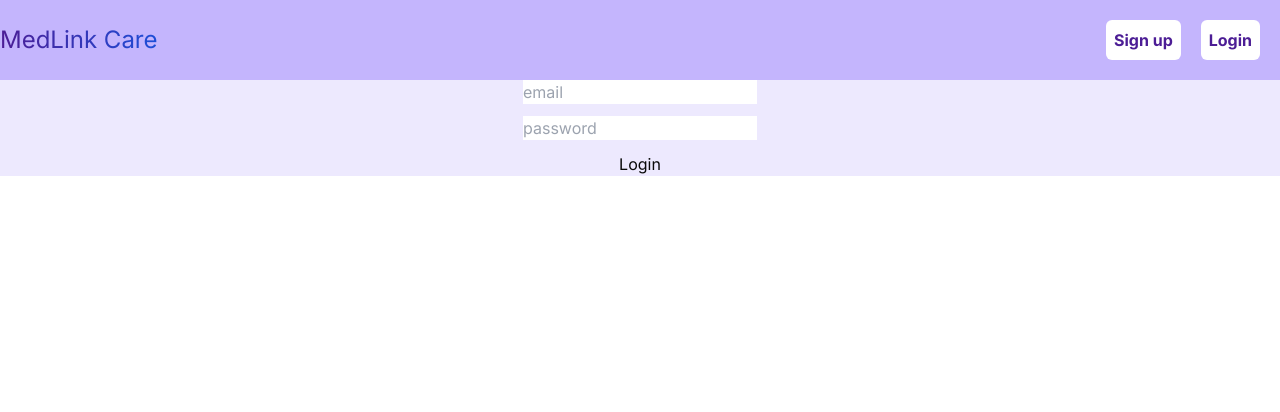
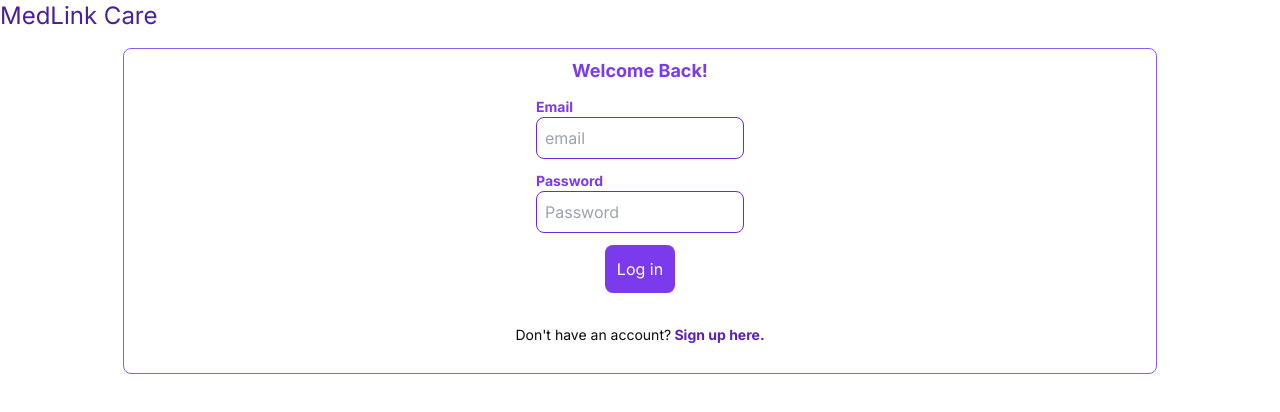
Before and after one commit to Solid0us/MedLinkCare, a Next.js app: page /auth/signin in a window 1280 px wide. Shown: the top 412 px of the page. Built offline with nearby package versions, Linux system fonts and the light colour scheme; no server answers.

Commit message:
Added Styling to Log In Page

```diff
--- a/src/app/(auth)/auth/_components/AuthFormInput.tsx
+++ b/src/app/(auth)/auth/_components/AuthFormInput.tsx
@@ -1,4 +1,4 @@
-import { HTMLInputTypeAttribute, MutableRefObject } from "react";
+import { ChangeEvent, HTMLInputTypeAttribute, MutableRefObject } from "react";
 
 interface AuthFormInput {
   placeholder?: string;
@@ -6,6 +6,7 @@ interface AuthFormInput {
   type?: HTMLInputTypeAttribute;
   name: string;
   errorMessage?: string;
+  onChange?: (e: ChangeEvent<HTMLInputElement>) => void;
 }
 
 const AuthFormInput = ({
@@ -14,12 +15,14 @@ const AuthFormInput = ({
   label,
   name,
   errorMessage,
+  onChange,
 }: AuthFormInput) => {
   return (
     <>
       <div className="flex flex-col">
         <label className="text-sm font-bold text-violet-600">{label}</label>
         <input
+          onChange={onChange}
           name={name}
           className="p-2 border border-violet-700 rounded-lg max-w-52"
           placeholder={placeholder}
--- a/src/app/(auth)/auth/_components/AuthFormTemplate.tsx
+++ b/src/app/(auth)/auth/_components/AuthFormTemplate.tsx
@@ -4,7 +4,11 @@ interface AuthFormTemplateProps {
 
 const AuthFormTemplate = ({ children }: AuthFormTemplateProps) => {
   return (
-    <div className="flex flex-col w-4/6 mr-auto ml-auto p-4">{children}</div>
+    <div className="flex flex-col w-5/6 mr-auto ml-auto p-4">
+      <div className="flex flex-row justify-center border border-violet-500 rounded-lg gap-3 p-2">
+        {children}
+      </div>
+    </div>
   );
 };
 
--- a/src/app/(auth)/auth/_components/SubmitButton.tsx
+++ b/src/app/(auth)/auth/_components/SubmitButton.tsx
@@ -5,17 +5,20 @@ import { useFormStatus } from "react-dom";
 interface SubmitButtonProps {
   loadingMessage?: string;
   text?: string;
+  onClick?: () => void;
 }
 
 const SubmitButton = ({
   text = "Submit",
   loadingMessage = "Submitting",
+  onClick,
 }: SubmitButtonProps) => {
   const { pending } = useFormStatus();
   const [submittingMessage, setSubmittingMessage] = useState(loadingMessage);
 
   return (
     <button
+      onClick={onClick}
       className={`p-3 rounded-lg bg-violet-600 text-white ${
         pending && "opacity-30 pointer-events-none"
       }`}
--- a/src/app/(auth)/auth/signin/page.tsx
+++ b/src/app/(auth)/auth/signin/page.tsx
@@ -5,6 +5,10 @@ import { signIn } from "next-auth/react";
 import { redirect } from "next/navigation";
 import { useRouter } from "next/navigation";
 import { useRef } from "react";
+import AuthFormTemplate from "../_components/AuthFormTemplate";
+import AuthFormInput from "../_components/AuthFormInput";
+import SubmitButton from "../_components/SubmitButton";
+import Link from "next/link";
 
 const SignIn = () => {
   const router = useRouter();
@@ -24,23 +28,33 @@ const SignIn = () => {
     }
   };
   return (
-    <div className="flex flex-col items-center bg-violet-100 gap-3">
+    <AuthFormTemplate>
+      <div className="flex flex-col items-center gap-3">
+        <h1 className="font-bold text-lg text-violet-600">Welcome Back!</h1>
         <input name="csrfToken" type="hidden" />
-      <input
-        name="email"
+        <AuthFormInput
+          label="Email"
           placeholder="email"
           type="text"
+          name="email"
           onChange={(e) => (email.current = e.target.value)}
         />
-      <input
+        <AuthFormInput
+          label="Password"
+          placeholder="Password"
+          type="password"
           name="password"
-        placeholder="password"
-        type="password"
           onChange={(e) => (password.current = e.target.value)}
         />
-
-      <button onClick={onSubmit}>Login</button>
+        <SubmitButton onClick={onSubmit} text="Log in"></SubmitButton>
+        <p className="text-sm text-center pt-5 pb-5">
+          Don't have an account?
+          <Link href="/auth/signup">
+            <span className="text-violet-800 font-bold"> Sign up here.</span>
+          </Link>
+        </p>
       </div>
+    </AuthFormTemplate>
   );
 };
 export default SignIn;
--- a/src/app/(auth)/auth/signup/page.tsx
+++ b/src/app/(auth)/auth/signup/page.tsx
@@ -7,6 +7,7 @@ import { useFormState } from "react-dom";
 import { signIn } from "next-auth/react";
 import { useRouter } from "next/navigation";
 import SubmitButton from "../_components/SubmitButton";
+import Link from "next/link";
 
 const SignUp = () => {
   const router = useRouter();
@@ -44,12 +45,10 @@ const SignUp = () => {
 
   return (
     <AuthFormTemplate>
-      <form
-        action={formAction}
-        className="flex flex-col items-center border border-violet-500 rounded-lg gap-3 p-2"
-      >
+      {/* <Image src="" /> */}
+      <form action={formAction}>
+        <div className="flex flex-col items-center gap-3">
           <h1 className="font-bold text-lg text-violet-600">Register</h1>
-        <div className="gap-3 flex flex-col lg:flex-row max-w-full">
           <AuthFormInput
             name="firstName"
             type="text"
@@ -64,7 +63,6 @@ const SignUp = () => {
             label="Last Name"
             errorMessage={formState.errors?.lastName}
           />
-        </div>
 
           <AuthFormInput
             name={"email"}
@@ -87,8 +85,14 @@ const SignUp = () => {
             label="Confirm Password"
             errorMessage={formState.errors?.confirmPassword}
           />
-
           <SubmitButton />
+        </div>
+        <p className="text-sm text-center pt-5 pb-5">
+          Already a user?{" "}
+          <Link href="/auth/login">
+            <span className="text-violet-800 font-bold">Log in here.</span>
+          </Link>
+        </p>
       </form>
     </AuthFormTemplate>
   );
--- a/src/app/(auth)/layout.tsx
+++ b/src/app/(auth)/layout.tsx
@@ -1,8 +1,8 @@
 import type { Metadata } from "next";
 import { Inter } from "next/font/google";
 import "../globals.css";
-import TopNavBar from "@/components/TopNavBar";
 import SessionWrapper from "@/context/SessionWrapper";
+import Link from "next/link";
 
 const inter = Inter({ subsets: ["latin"] });
 
@@ -20,7 +20,11 @@ export default function RootLayout({
     <html lang="en">
       <body className={inter.className}>
         <SessionWrapper>
-          <TopNavBar />
+          <Link href="/" className="mt-auto mb-auto text-2xl">
+            <h1 className=" bg-gradient-to-r from-violet-900 to-blue-700 text-transparent bg-clip-text ">
+              MedLink Care
+            </h1>
+          </Link>
           {children}
         </SessionWrapper>
       </body>
--- a/src/app/(home)/page.tsx
+++ b/src/app/(home)/page.tsx
@@ -25,7 +25,7 @@ export default function Home() {
               healthcare. Simply sign up and start browsing verified health care
               providers near you!
             </p>
-            <Link href="/signup">
+            <Link href="/auth/signup">
               <Button
                 className="bg-violet-500 text-white"
                 text="Get Started Today"
```
Lines whose indentation alone changed are shown as unchanged.
